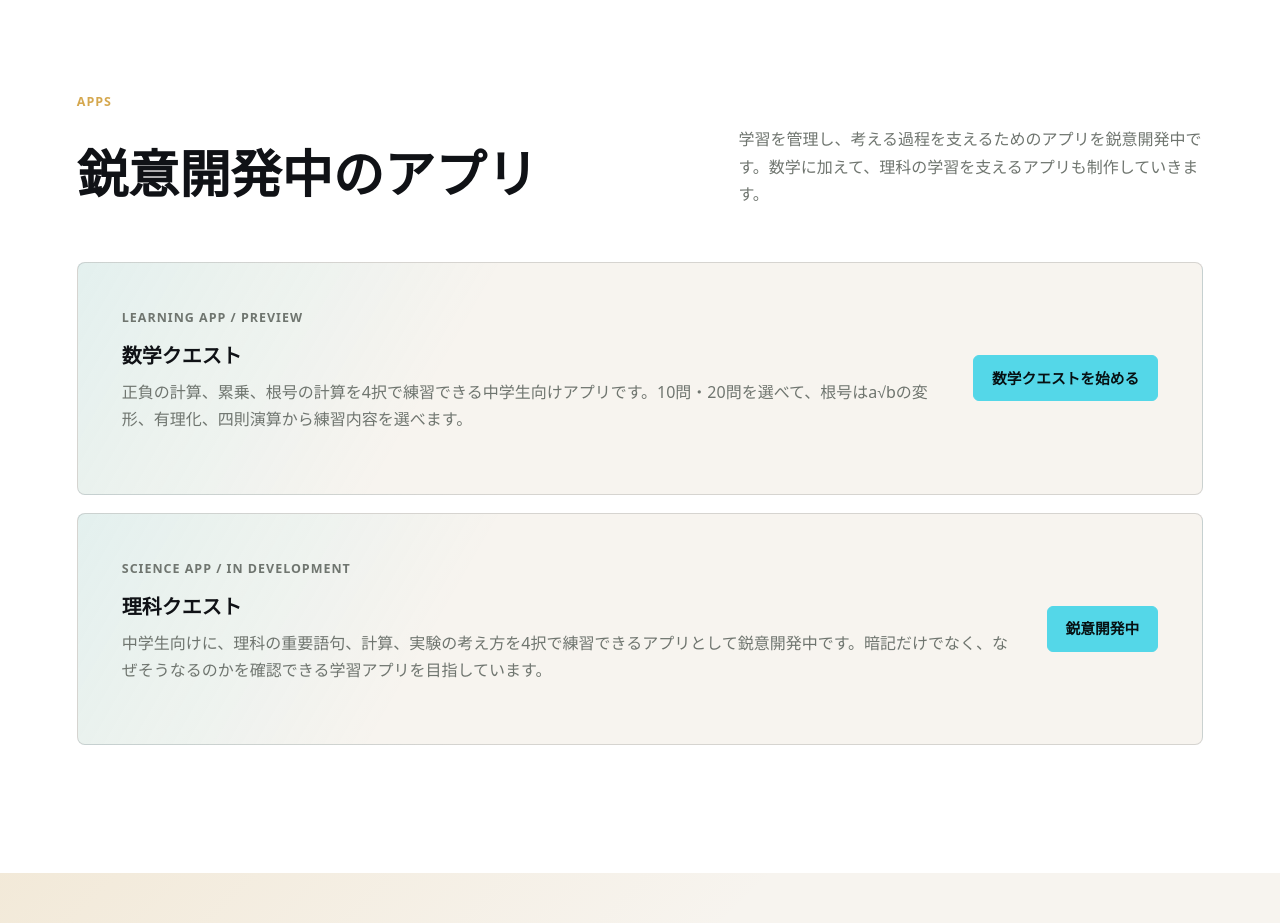
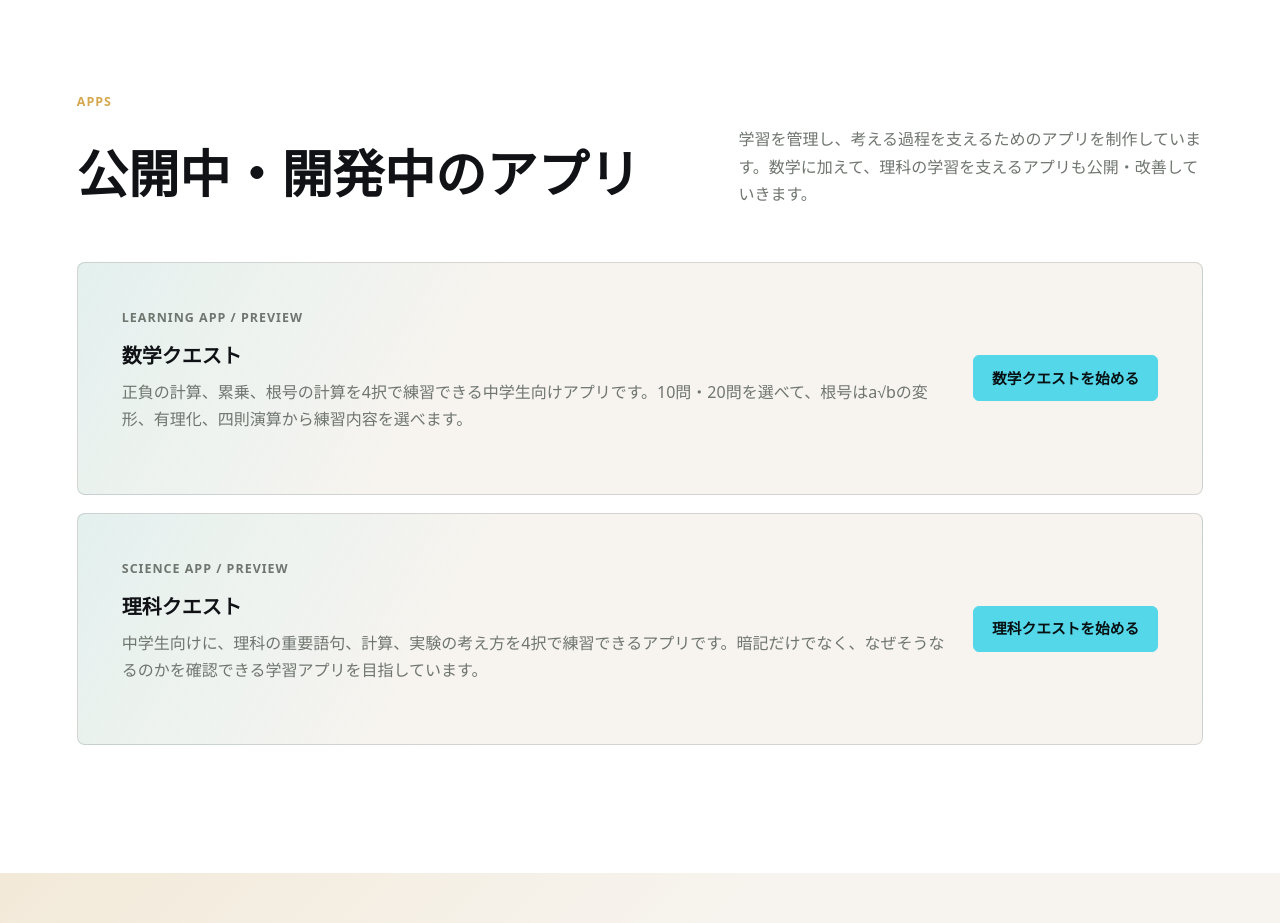
Before and after one commit to okuponsoba/okupon-homepage, a plain HTML site: page index.html in a window 1280 px wide. Shown: the part 2600-3523 px from the top of the page. Drawn offline with Linux system fonts and the light colour scheme.

Commit message:
Add files via upload

```diff
--- a/index.html
+++ b/index.html
@@ -132,9 +132,9 @@
       <section id="apps" class="section apps-section" aria-labelledby="apps-title">
         <div class="section-kicker">Apps</div>
         <div class="apps-heading">
-          <h2 id="apps-title">鋭意開発中のアプリ</h2>
+          <h2 id="apps-title">公開中・開発中のアプリ</h2>
           <p>
-            学習を管理し、考える過程を支えるためのアプリを鋭意開発中です。数学に加えて、理科の学習を支えるアプリも制作していきます。
+            学習を管理し、考える過程を支えるためのアプリを制作しています。数学に加えて、理科の学習を支えるアプリも公開・改善していきます。
           </p>
         </div>
         <div class="app-card">
@@ -149,13 +149,13 @@
         </div>
         <div class="app-card">
           <div>
-            <p class="app-label">Science App / In Development</p>
+            <p class="app-label">Science App / Preview</p>
             <h3>理科クエスト</h3>
             <p>
-              中学生向けに、理科の重要語句、計算、実験の考え方を4択で練習できるアプリとして鋭意開発中です。暗記だけでなく、なぜそうなるのかを確認できる学習アプリを目指しています。
+              中学生向けに、理科の重要語句、計算、実験の考え方を4択で練習できるアプリです。暗記だけでなく、なぜそうなるのかを確認できる学習アプリを目指しています。
             </p>
           </div>
-          <span class="button primary dark-button status-button">鋭意開発中</span>
+          <a class="button primary dark-button" href="https://okinawasobahaoishiine-boop.github.io/rika-quiz/">理科クエストを始める</a>
         </div>
       </section>
 
```
